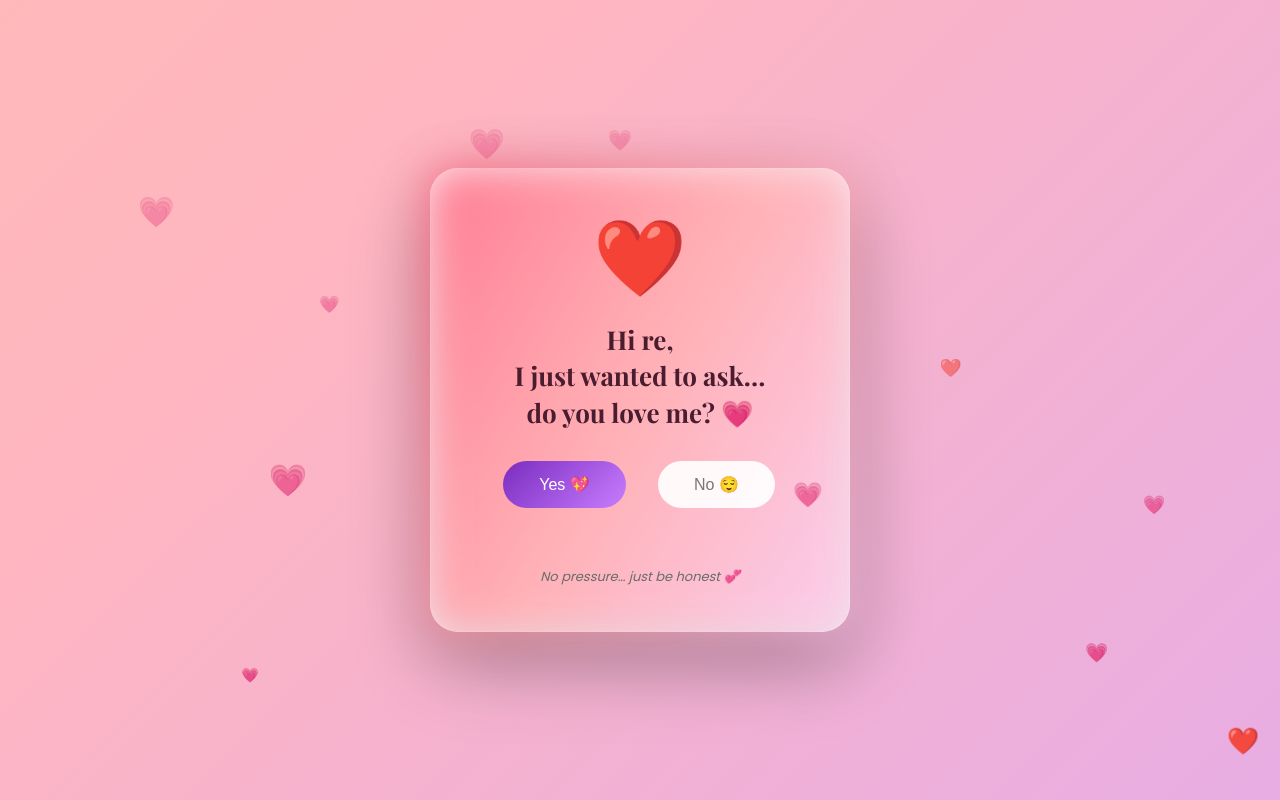
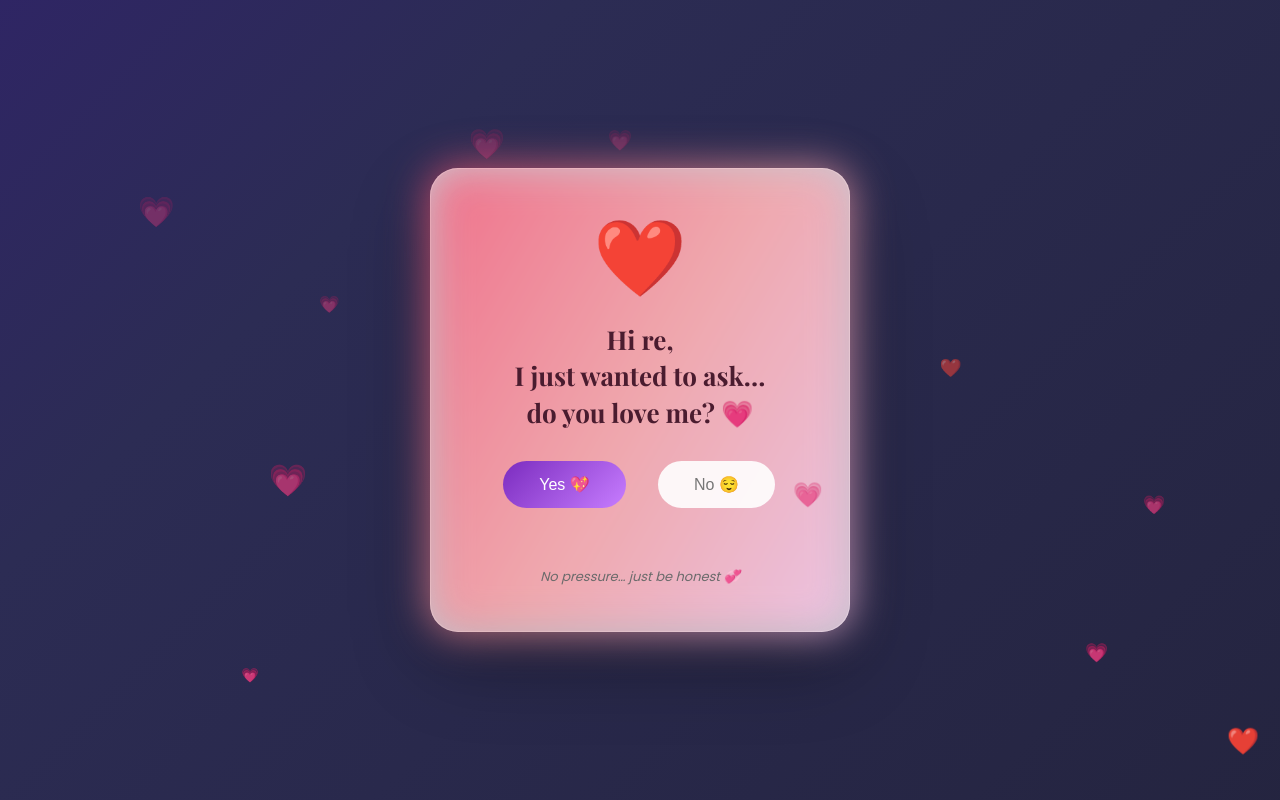
Before and after one commit to marcopedexe/LoveYaa, a plain HTML site: page index.html in a window 1280 px wide. Drawn offline with nearby package versions, Linux system fonts and the light colour scheme.

Commit message:
Update index.html

```diff
--- a/index.html
+++ b/index.html
@@ -26,7 +26,7 @@
             display: flex;
             align-items: center;
             justify-content: center;
-            background: linear-gradient(-45deg, #d4a5ff, #ffb6c1, #ffc3a0, #c2e9fb);
+            background: linear-gradient(-45deg, #1e1e2f, #2c2c54, #3a0ca3, #7209b7);
             background-size: 400% 400%;
             animation: bgMove 12s ease infinite;
             font-family: "Poppins", sans-serif;
```
